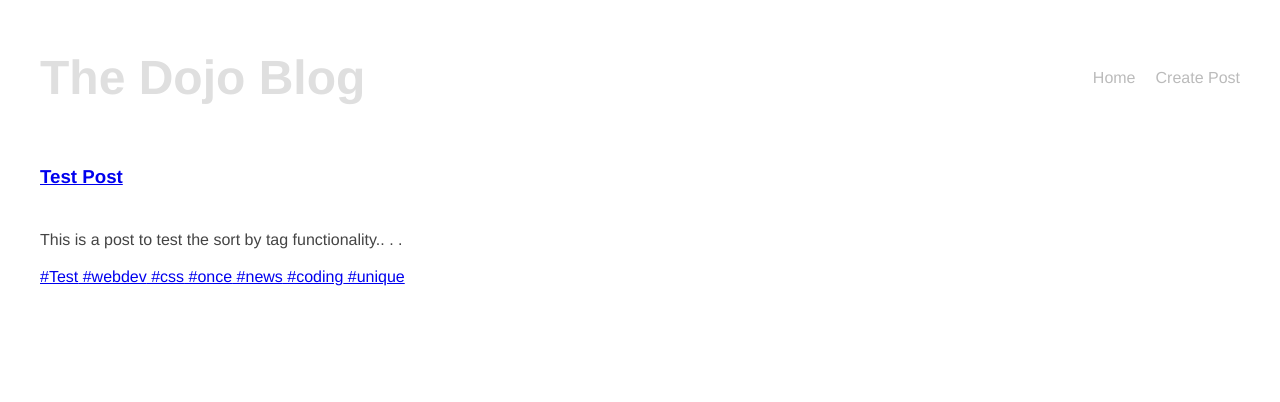
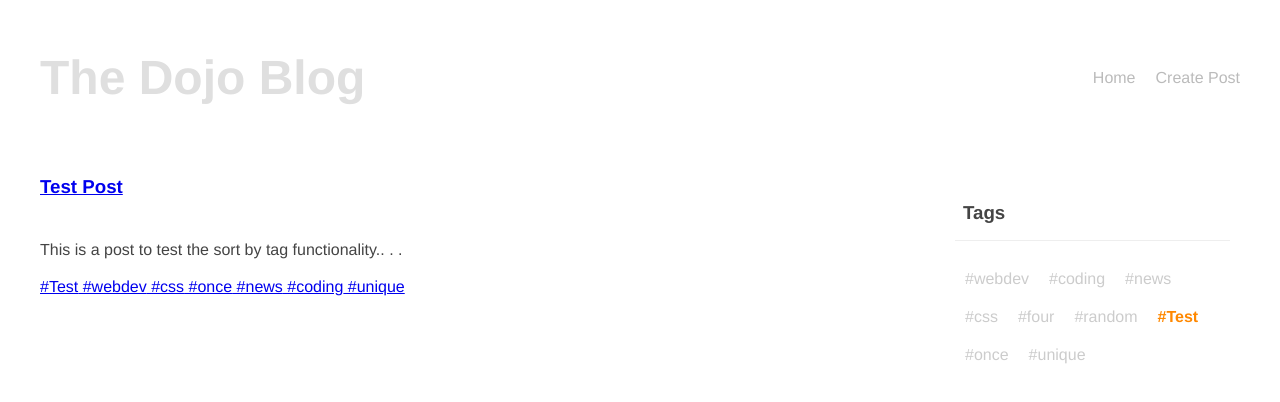
Before and after one commit to x-rune-x/vue_practice_blog, a Vue app: page /tags/Test in a window 1280 px wide. Shown: the top 402 px of the page. Built offline with nearby package versions, Linux system fonts and the light colour scheme; data requests are answered from the project's data file.

Commit message:
Added tag cloud.

```diff
--- /dev/null
+++ b/src/components/TagCloud.vue
@@ -0,0 +1,46 @@
+<template>
+  <div class="tag-cloud">
+    <h3>Tags</h3>
+    <div v-for="tag in tags" :key="tag">
+      <router-link :to="{ name: 'Tag', params: { tag: tag } }">
+        #{{ tag }}
+      </router-link>
+    </div>
+  </div>
+</template>
+
+<script>
+import useTags from '../composables/useTags'
+
+export default {
+  props: ['posts'],
+  setup(props) {
+    const { tags } = useTags(props.posts)
+
+    return { tags }
+  }
+}
+</script>
+
+<style>
+  .tag-cloud {
+    padding: 10px;
+  }
+  .tag-cloud h3 {
+    border-bottom: 1px solid #eee;
+    padding: 16px 8px;
+    color: #444;
+  }
+  .tag-cloud div {
+    display: inline-block;
+    padding: 10px;
+  }
+  .tag-cloud a {
+    color: #ccc;
+    text-decoration: none;
+  }
+  .tag-cloud a.router-link-active {
+    color: #ff8800;
+    font-weight: bold;
+  }
+</style>
--- /dev/null
+++ b/src/composables/useTags.js
@@ -0,0 +1,16 @@
+import { ref } from 'vue'
+
+const useTags = (posts) => {
+  const tags = ref([])
+  const tagSet = new Set()
+
+  posts.forEach(post => {
+    post.tags.forEach(tag => tagSet.add(tag))
+  })
+
+tags.value = [...tagSet]
+
+return { tags }
+}
+
+export default useTags
--- a/src/views/Home.vue
+++ b/src/views/Home.vue
@@ -2,8 +2,9 @@
   <div class="home">
     <h1>Home</h1>
     <div v-if="error">{{ error }}</div>
-    <div v-if="posts.length">
+    <div v-if="posts.length" class="layout">
       <PostList :posts="posts" />
+      <TagCloud :posts="posts"/>
     </div>
     <div v-else>
       <Spinner />
@@ -15,10 +16,11 @@
 import PostList from '../components/PostList.vue'
 import getPosts from '../composables/getPosts'
 import Spinner from '../components/Spinner.vue'
+import TagCloud from '../components/TagCloud.vue'
 
 export default {
   name: 'Home',
-  components: { PostList, Spinner },
+  components: { PostList, Spinner, TagCloud },
   setup() {
     const { posts, error, load } = getPosts()
     load()
@@ -34,4 +36,9 @@
     margin: 0 auto;
     padding: 10px;
   }
+  .layout {
+    display: grid;
+    grid-template-columns: 3fr 1fr;
+    gap: 20px;
+  }
 </style>
--- a/src/views/Tag.vue
+++ b/src/views/Tag.vue
@@ -1,8 +1,9 @@
 <template>
   <div class="tag">
     <div v-if="error">{{ error }}</div>
-    <div v-if="postsWithTag.length">
+    <div v-if="postsWithTag.length" class="layout">
       <PostList :posts="postsWithTag" />
+      <TagCloud :posts="posts"/>
     </div>
     <div v-else>
       <Spinner />
@@ -16,10 +17,11 @@
 import getPosts from '../composables/getPosts'
 import PostList from '../components/PostList.vue'
 import Spinner from '../components/Spinner.vue'
+import TagCloud from '../components/TagCloud.vue'
 
 
 export default {
-  components: { PostList, Spinner },
+  components: { PostList, Spinner, TagCloud },
   setup() {
     const route = useRoute()
     const { posts, error, load } = getPosts()
@@ -29,12 +31,15 @@
       return posts.value.filter((post) => post.tags.includes(route.params.tag))
     })
 
-
-    return { postsWithTag, error }
+    return { postsWithTag, posts, error }
   }
 }
 </script>
 
 <style>
-
+  .tag {
+    max-width: 1200px;
+    margin: 0 auto;
+    padding: 10px;
+  }
 </style>
```
